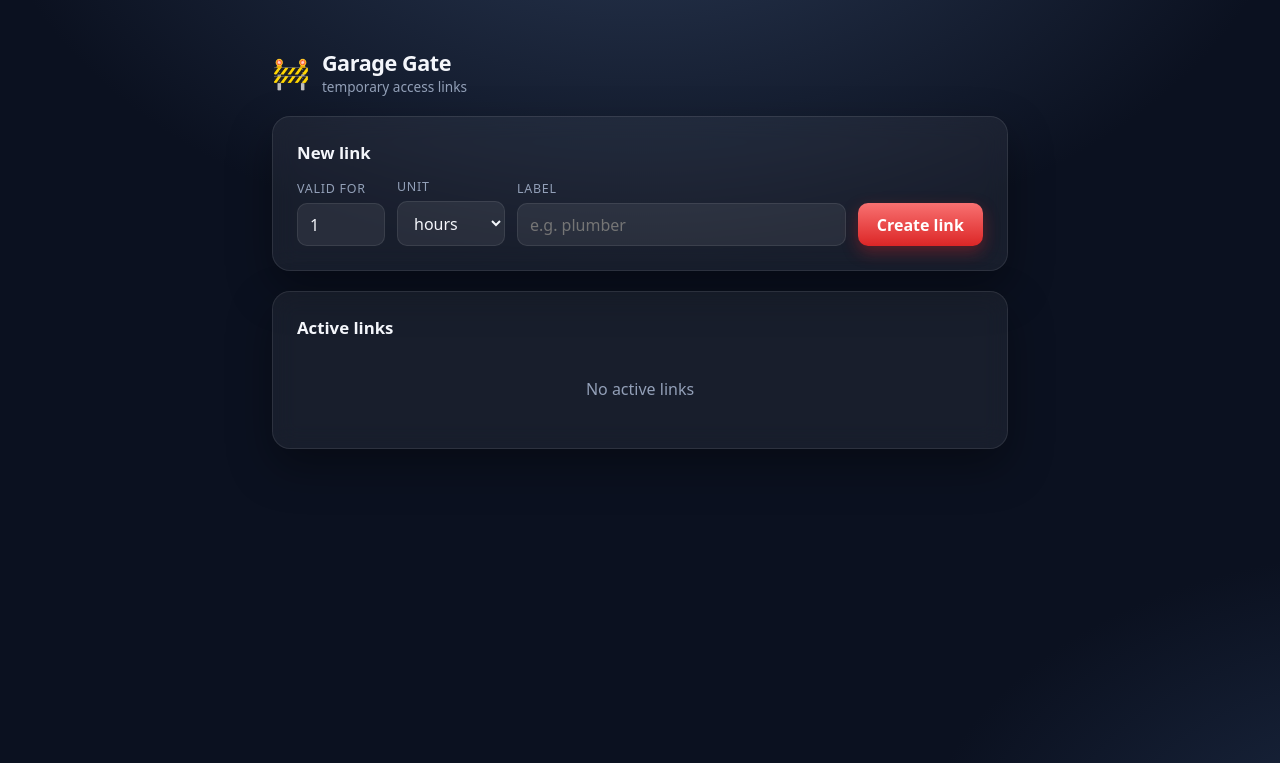
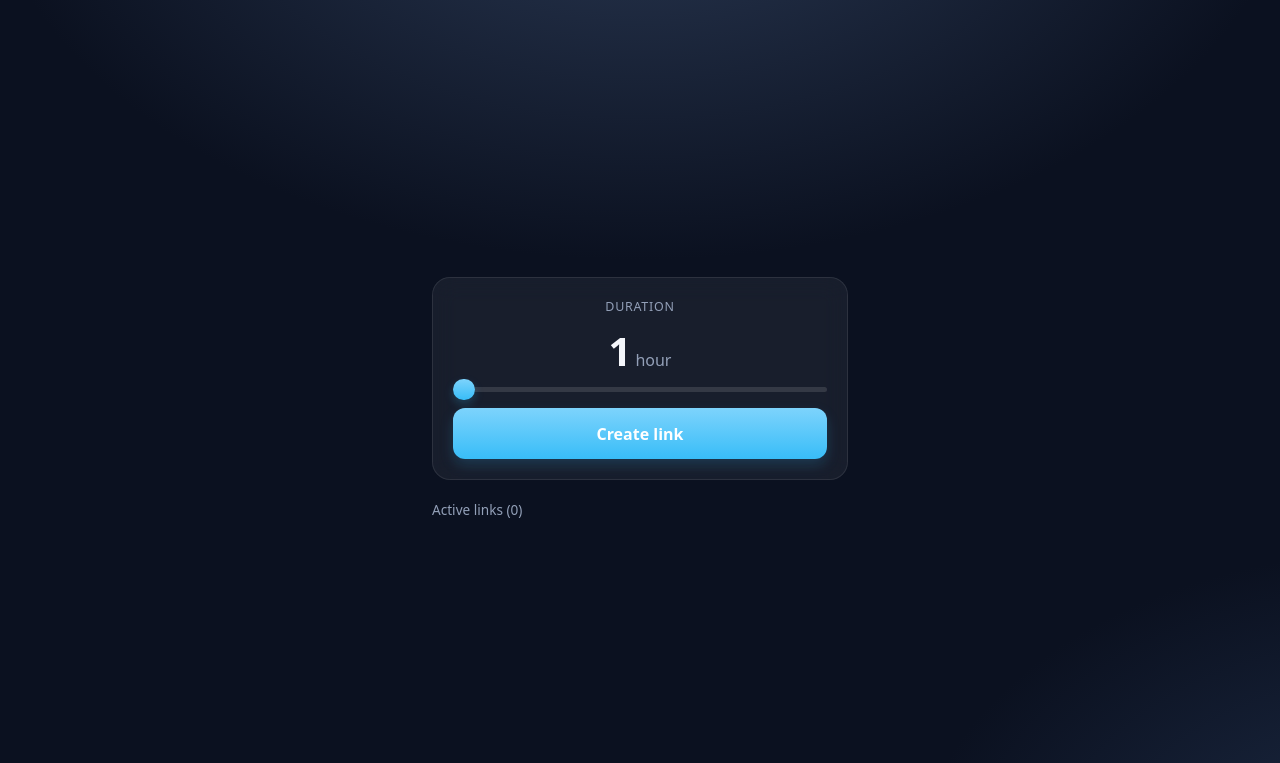
Before and after one commit to YofiAsi/garage-gate, a Flask app: template app/templates/panel.html in a window 1280 px wide. Shown: the top 763 px of the page. Run offline with Flask 3, Linux system fonts and the light colour scheme; the template is opened without the code that fills it, so the values that code supplies are empty.

Commit message:
Panel redesign (duration slider, share/copy actions) and Dokploy-ready compose
- Admin panel now uses request-derived URLs (url_for _external=True)
  instead of a PUBLIC_HOST config value, an hour slider for duration,
  and a copy/WhatsApp-share result view with a collapsible active-link list
- docker-compose.yml no longer publishes a host port (expose only) so
  the container is reachable exclusively through Dokploy's internal
  Traefik network; docker-compose.local.yml adds the port mapping for
  local development only and is never used by Dokploy
- README updated for the Dokploy Compose workflow and local dev command

```diff
--- a/app/templates/confirm.html
+++ b/app/templates/confirm.html
@@ -38,7 +38,7 @@
       50%      { filter: brightness(1.12); }
     }
     #success { display: none; }
-    #success h1 { color: var(--green); font-size: 2.4rem;
+    #success h1 { color: var(--text); font-size: 2.4rem;
                   animation: pop 0.5s cubic-bezier(0.2, 1.6, 0.4, 1); }
     @keyframes pop { from { transform: scale(0); } to { transform: scale(1); } }
     #failed { display: none; }
@@ -76,7 +76,7 @@
 <canvas id="confetti-canvas"></canvas>
 <script>
 (function () {
-  var HOLD_MS = 2000;
+  var HOLD_MS = 1000;
   var form = document.getElementById("open-form");
   var btn = document.getElementById("open-btn");
   var ring = document.getElementById("ring");
--- a/app/templates/opening.html
+++ b/app/templates/opening.html
@@ -2,7 +2,7 @@
 {% block title %}תודווווות{% endblock %}
 
 {% block style %}
-    h1 { color: var(--green); font-size: 2.4rem;
+    h1 { color: var(--text); font-size: 2.4rem;
          animation: pop 0.5s cubic-bezier(0.2, 1.6, 0.4, 1); }
     @keyframes pop { from { transform: scale(0); } to { transform: scale(1); } }
     #confetti-canvas { position: fixed; inset: 0; width: 100vw; height: 100vh;
--- a/app/templates/panel.html
+++ b/app/templates/panel.html
@@ -1,155 +1,195 @@
 {% extends "base.html" %}
 {% block htmlattrs %}lang="en"{% endblock %}
-{% block title %}Gate admin{% endblock %}
+{% block title %}Garage Gate{% endblock %}
 
 {% block style %}
-    body { place-items: start center; padding-top: 3rem; }
-    main.wide { width: 100%; max-width: 46rem; display: grid; gap: 1.25rem; }
+    main.wide {
+      width: 100%; max-width: 26rem;
+      display: grid; gap: 1rem;
+    }
+
     .panel-card {
       background: var(--card);
       border: 1px solid var(--card-border);
       border-radius: 18px;
-      padding: 1.5rem;
+      padding: 1.25rem;
       backdrop-filter: blur(12px);
-      box-shadow: 0 18px 44px rgba(0, 0, 0, 0.35);
     }
-    header.top { display: flex; align-items: center; gap: 0.75rem; }
-    header.top .logo { font-size: 1.9rem; }
-    header.top h1 { font-size: 1.35rem; }
-    header.top p { color: var(--muted); font-size: 0.85rem; }
 
-    form.create { display: flex; flex-wrap: wrap; gap: 0.75rem; align-items: end; }
-    .field { display: grid; gap: 0.35rem; }
-    .field span { font-size: 0.78rem; color: var(--muted); text-transform: uppercase; letter-spacing: 0.06em; }
-    input, select {
-      font: inherit; color: var(--text);
-      background: rgba(255, 255, 255, 0.07);
-      border: 1px solid var(--card-border);
-      border-radius: 10px;
-      padding: 0.6rem 0.75rem;
+    .duration { display: grid; gap: 1rem; }
+    .duration-label {
+      font-size: 0.78rem; color: var(--muted);
+      text-transform: uppercase; letter-spacing: 0.06em; text-align: center;
     }
-    input:focus, select:focus { outline: 2px solid #60a5fa66; border-color: #60a5fa; }
-    input[type="number"] { width: 5.5rem; }
-    select option { color: #111; }
-    .btn {
-      font: inherit; font-weight: 650; cursor: pointer;
-      border: 0; border-radius: 10px; padding: 0.65rem 1.2rem;
-      color: #fff; background: linear-gradient(180deg, #f87171, #dc2626);
-      box-shadow: 0 6px 16px rgba(220, 38, 38, 0.35);
+    .duration-value {
+      font-size: 2.5rem; font-weight: 700; text-align: center; line-height: 1;
+      font-variant-numeric: tabular-nums;
+    }
+    .duration-value span { font-size: 1rem; font-weight: 500; color: var(--muted); margin-left: 0.25rem; }
+    input[type="range"] {
+      width: 100%; height: 0.35rem; appearance: none; cursor: pointer;
+      background: rgba(255, 255, 255, 0.12); border-radius: 999px;
+    }
+    input[type="range"]::-webkit-slider-thumb {
+      appearance: none; width: 1.35rem; height: 1.35rem; border-radius: 50%;
+      background: linear-gradient(180deg, #7dd3fc, #38bdf8);
+      box-shadow: 0 4px 10px rgba(56, 189, 248, 0.22);
+    }
+    input[type="range"]::-moz-range-thumb {
+      width: 1.35rem; height: 1.35rem; border: 0; border-radius: 50%;
+      background: linear-gradient(180deg, #7dd3fc, #38bdf8);
+      box-shadow: 0 4px 10px rgba(56, 189, 248, 0.22);
+    }
+    .create-btn {
+      display: block; width: 100%; font: inherit; font-weight: 650; font-size: 1rem; cursor: pointer;
+      color: #fff; border: 0; border-radius: 12px; padding: 0.9rem;
+      text-align: center; text-decoration: none; box-sizing: border-box;
+      background: linear-gradient(180deg, #7dd3fc, #38bdf8);
+      box-shadow: 0 6px 14px rgba(56, 189, 248, 0.18);
       transition: transform 0.1s, filter 0.15s;
     }
-    .btn:hover { filter: brightness(1.08); }
-    .btn:active { transform: scale(0.97); }
-    .btn.ghost {
-      background: transparent; color: #fca5a5;
-      border: 1px solid #f871714d; box-shadow: none;
-      padding: 0.4rem 0.85rem; font-size: 0.85rem;
+    .create-btn:active { transform: scale(0.97); filter: brightness(0.95); }
+
+    .result { display: grid; gap: 0.75rem; }
+    .actions { display: flex; justify-content: center; gap: 1rem; }
+    .icon-btn {
+      font: inherit; cursor: pointer;
+      color: var(--muted); background: transparent; border: 0;
+      border-radius: 14px; padding: 0.9rem;
+      display: flex; align-items: center; justify-content: center;
+      transition: color 0.15s, background 0.15s;
+      text-decoration: none;
     }
-    .btn.ghost:hover { background: #ef444422; }
+    .icon-btn:hover { color: var(--text); background: rgba(255, 255, 255, 0.06); }
+    .icon-btn:active { transform: scale(0.94); }
+    .icon-btn svg { width: 2rem; height: 2rem; }
+    .show-url-btn {
+      font: inherit; font-size: 0.82rem; cursor: pointer;
+      color: var(--muted); background: transparent; border: 0;
+      padding: 0.25rem 0; text-align: center;
+    }
+    .show-url-btn:hover { color: var(--text); }
+    .result code {
+      display: block; width: 100%; overflow-x: auto; white-space: nowrap;
+      font-size: 0.78rem; color: var(--green);
+      background: #34d39914; border: 1px solid #34d39944;
+      border-radius: 12px; padding: 0.7rem 0.85rem;
+    }
+    .result code[hidden] { display: none; }
 
-    .new-link {
-      display: flex; gap: 0.6rem; align-items: center;
-      background: #34d39914; border: 1px solid #34d39944;
-      border-radius: 12px; padding: 0.8rem 1rem;
+    details.links { color: var(--muted); }
+    details.links summary {
+      cursor: pointer; font-size: 0.85rem; padding: 0.25rem 0;
+      list-style: none; display: flex; align-items: center; justify-content: space-between;
     }
-    .new-link code {
-      flex: 1; overflow-x: auto; white-space: nowrap;
-      font-size: 0.85rem; color: var(--green);
+    details.links summary::-webkit-details-marker { display: none; }
+    .link-row {
+      display: flex; align-items: center; gap: 0.6rem;
+      padding: 0.6rem 0; border-top: 1px solid var(--card-border);
+      font-size: 0.85rem;
     }
-    .copy { font-size: 0.85rem; padding: 0.4rem 0.85rem; background: #10b981; box-shadow: none; }
-
-    table { width: 100%; border-collapse: collapse; font-size: 0.9rem; }
-    th { text-align: left; color: var(--muted); font-size: 0.75rem;
-         text-transform: uppercase; letter-spacing: 0.07em;
-         padding: 0.35rem 0.6rem; }
-    td { padding: 0.6rem; border-top: 1px solid var(--card-border); vertical-align: middle; }
-    tr:hover td { background: rgba(255, 255, 255, 0.03); }
-    td code { font-size: 0.8rem; color: #93c5fd; }
-    .nowrap { white-space: nowrap; }
-    .empty { color: var(--muted); text-align: center; padding: 1.5rem 0; }
-    h2 { font-size: 1.05rem; margin-bottom: 0.9rem; }
+    .link-row .meta { flex: 1; min-width: 0; }
+    .link-row .meta .expires { color: var(--muted); font-size: 0.85rem; }
+    .revoke-btn {
+      font: inherit; font-size: 0.8rem; cursor: pointer;
+      color: #94a3b8; background: transparent; border: 1px solid #94a3b84d;
+      border-radius: 8px; padding: 0.35rem 0.7rem; flex-shrink: 0;
+    }
+    .revoke-btn:active { background: #94a3b822; }
+    .empty { color: var(--muted); font-size: 0.85rem; padding: 0.5rem 0; }
 {% endblock %}
 
 {% block body %}
 <main class="wide">
-  <header class="top">
-    <span class="logo">🚧</span>
-    <div>
-      <h1>Garage Gate</h1>
-      <p>temporary access links</p>
-    </div>
-  </header>
-
   <section class="panel-card">
-    <h2>New link</h2>
-    <form class="create" method="post" action="{{ url_for('admin.create_link') }}">
+    {% if not new_link_url %}
+    <form id="create-form" method="post" action="{{ url_for('admin.create_link') }}">
       <input type="hidden" name="csrf_token" value="{{ csrf_token }}">
-      <label class="field"><span>Valid for</span>
-        <input type="number" name="amount" min="1" value="1" required>
-      </label>
-      <label class="field"><span>Unit</span>
-        <select name="unit">
-          <option value="minutes">minutes</option>
-          <option value="hours" selected>hours</option>
-        </select>
-      </label>
-      <label class="field" style="flex:1; min-width: 10rem;"><span>Label</span>
-        <input type="text" name="label" placeholder="e.g. plumber" maxlength="60">
-      </label>
-      <button class="btn" type="submit">Create link</button>
+      <input type="hidden" name="amount" id="amount-field" value="1">
+      <input type="hidden" name="unit" value="hours">
+      <div class="duration">
+        <div class="duration-label">Duration</div>
+        <div class="duration-value" id="hours-display">1<span>hour</span></div>
+        <input type="range" id="hours-dial" min="1" max="24" value="1" aria-label="Hours">
+        <button class="create-btn" type="submit">Create link</button>
+      </div>
     </form>
-    {% if new_link_url %}
-    <div class="new-link" style="margin-top: 1rem;">
-      <code id="new-url">{{ new_link_url }}</code>
-      <button class="btn copy" type="button" onclick="copyUrl(this)">Copy</button>
+    {% else %}
+    <div class="result">
+      <div class="actions">
+        <button class="icon-btn" type="button" aria-label="Copy link" onclick="copyUrl(this)">
+          <svg viewBox="0 0 24 24" fill="none" stroke="currentColor" stroke-width="2" stroke-linecap="round" stroke-linejoin="round"><rect x="9" y="9" width="12" height="12" rx="2"/><path d="M5 15H4a1 1 0 0 1-1-1V4a1 1 0 0 1 1-1h10a1 1 0 0 1 1 1v1"/></svg>
+        </button>
+        <a class="icon-btn" href="https://wa.me/?text={{ new_link_url | urlencode }}" target="_blank" rel="noopener" aria-label="Share on WhatsApp">
+          <svg viewBox="0 0 24 24" fill="currentColor"><path d="M12.04 2C6.58 2 2.13 6.45 2.13 11.91c0 1.75.46 3.45 1.32 4.95L2.05 22l5.25-1.38a9.9 9.9 0 0 0 4.74 1.21h.01c5.46 0 9.9-4.45 9.9-9.91 0-2.65-1.03-5.13-2.9-7C17.18 3.04 14.7 2 12.04 2zm0 18.12h-.01a8.2 8.2 0 0 1-4.19-1.15l-.3-.18-3.12.82.83-3.04-.2-.31a8.22 8.22 0 0 1-1.26-4.38c0-4.54 3.7-8.24 8.25-8.24 2.2 0 4.27.86 5.83 2.42a8.18 8.18 0 0 1 2.41 5.83c0 4.55-3.7 8.24-8.24 8.24zm4.52-6.17c-.25-.12-1.47-.72-1.7-.81-.23-.08-.39-.12-.56.13-.17.24-.64.8-.78.97-.14.17-.29.18-.53.06-.25-.12-1.05-.39-2-1.23-.74-.66-1.24-1.47-1.38-1.72-.15-.24-.02-.38.11-.5.11-.11.25-.29.37-.43.12-.15.16-.25.25-.42.08-.16.04-.31-.02-.43-.06-.12-.56-1.35-.77-1.85-.2-.48-.4-.42-.56-.42-.14-.01-.31-.01-.47-.01a.9.9 0 0 0-.65.3c-.22.24-.86.84-.86 2.04s.88 2.37 1 2.53c.13.17 1.73 2.64 4.19 3.7.59.25 1.04.4 1.4.51.59.19 1.12.16 1.55.1.47-.07 1.47-.6 1.68-1.18.2-.58.2-1.08.14-1.18-.06-.1-.22-.16-.47-.28z"/></svg>
+        </a>
+      </div>
+      <button class="show-url-btn" type="button" onclick="toggleUrl(this)">Show</button>
+      <code id="new-url" hidden>{{ new_link_url }}</code>
+      <a class="create-btn" href="{{ url_for('admin.panel') }}">Create another</a>
     </div>
     {% endif %}
   </section>
 
-  <section class="panel-card">
-    <h2>Active links</h2>
+  <details class="links"{% if links_open %} open{% endif %}>
+    <summary>Active links ({{ links | length }})</summary>
     {% if links %}
-    <div style="overflow-x: auto;">
-      <table>
-        <tr><th>Label</th><th>Created</th><th>Expires</th><th>Link</th><th></th></tr>
-        {% for link in links %}
-        <tr>
-          <td class="nowrap">{{ link.label or "—" }}</td>
-          <td class="nowrap" data-ts="{{ link.created_at }}"></td>
-          <td class="nowrap" data-ts="{{ link.expires_at }}"></td>
-          <td><code>https://{{ public_host }}/{{ link.token }}</code></td>
-          <td>
-            <form method="post" action="{{ url_for('admin.revoke_link', link_id=link.id) }}">
-              <input type="hidden" name="csrf_token" value="{{ csrf_token }}">
-              <button class="btn ghost" type="submit">Revoke</button>
-            </form>
-          </td>
-        </tr>
-        {% endfor %}
-      </table>
-    </div>
+      {% for link in links %}
+      <div class="link-row">
+        <div class="meta">
+          <div class="expires">expires <span data-ts="{{ link.expires_at }}"></span></div>
+        </div>
+        <form method="post" action="{{ url_for('admin.revoke_link', link_id=link.id) }}">
+          <input type="hidden" name="csrf_token" value="{{ csrf_token }}">
+          <button class="revoke-btn" type="submit">Revoke</button>
+        </form>
+      </div>
+      {% endfor %}
     {% else %}
     <p class="empty">No active links</p>
     {% endif %}
-  </section>
+  </details>
 </main>
 {% endblock %}
 
 {% block scripts %}
 <script>
+  (function () {
+    var dial = document.getElementById("hours-dial");
+    if (!dial) return;
+    var display = document.getElementById("hours-display");
+    var amount = document.getElementById("amount-field");
+    function syncHours() {
+      var h = dial.value;
+      amount.value = h;
+      display.innerHTML = h + "<span>" + (h === "1" ? "hour" : "hours") + "</span>";
+    }
+    dial.addEventListener("input", syncHours);
+    syncHours();
+  })();
+
+  function toggleUrl(btn) {
+    var url = document.getElementById("new-url");
+    var show = url.hidden;
+    url.hidden = !show;
+    btn.textContent = show ? "Hide" : "Show";
+  }
+
   function copyUrl(btn) {
     var text = document.getElementById("new-url").textContent;
     navigator.clipboard.writeText(text).then(function () {
-      btn.textContent = "Copied!";
-      setTimeout(function () { btn.textContent = "Copy"; }, 1500);
+      var original = btn.innerHTML;
+      btn.setAttribute("aria-label", "Copied!");
+      setTimeout(function () {
+        btn.innerHTML = original;
+        btn.setAttribute("aria-label", "Copy link");
+      }, 1500);
     });
   }
-  // render UTC timestamps in the admin's local time
-  document.querySelectorAll("[data-ts]").forEach(function (td) {
-    var d = new Date(td.getAttribute("data-ts"));
-    td.textContent = d.toLocaleString(undefined, {
-      day: "2-digit", month: "2-digit",
-      hour: "2-digit", minute: "2-digit"
+  document.querySelectorAll("[data-ts]").forEach(function (el) {
+    var d = new Date(el.getAttribute("data-ts"));
+    el.textContent = d.toLocaleString(undefined, {
+      day: "2-digit", month: "2-digit", hour: "2-digit", minute: "2-digit"
     });
   });
 </script>
--- /dev/null
+++ b/docker-compose.local.yml
@@ -0,0 +1,4 @@
+services:
+  garage-gate:
+    ports:
+      - "18000:8000"
--- a/docker-compose.yml
+++ b/docker-compose.yml
@@ -5,10 +5,8 @@ services:
     env_file: .env
     volumes:
       - gate-data:/data
-    ports:
-      # host port 18000 to avoid clashing with other local services;
-      # inside the container the app always listens on 8000 (what Dokploy/Traefik targets)
-      - "18000:8000"
+    expose:
+      - "8000"
 
 volumes:
   gate-data:
```
Also changed, not shown: app/admin.py (+17 -10 lines), tests/test_admin_auth.py (+2 -2 lines), tests/test_admin_panel.py (+40 -9 lines), tests/test_host_separation.py (+23 -3 lines), .claude/launch.json, README.md.
